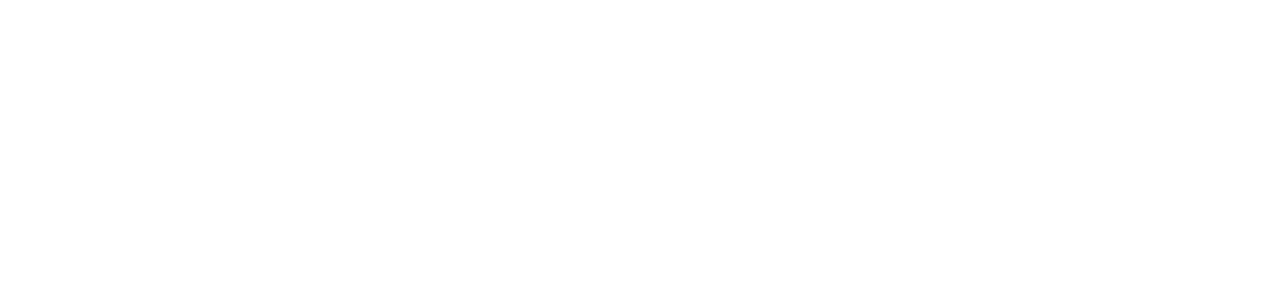
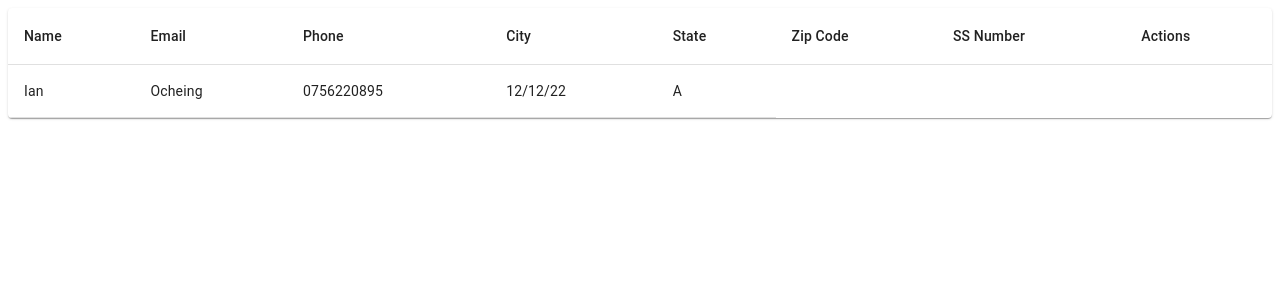
Before and after one commit to sazzad47/loan-app-server, a React (Create React App) app in the folder frontend/: page /admin/users in a window 1280 px wide. Before the commit this address had no page. Shown: the top 300 px of the page. Built offline with nearby package versions, Linux system fonts and the light colour scheme; no server answers.

Commit message:
Added page on admin side to list users

```diff
--- a/frontend/src/Admin.js
+++ b/frontend/src/Admin.js
@@ -72,6 +72,7 @@
         setEquifax(false);
         setEquifax(false);
         setTransUnion(false);
+        setReason('');
     }
 
     const handleFileChange = e => {
@@ -128,7 +129,7 @@
                     <br />
                 </div>
                 <>
-                    {creditReport ? (
+                    {(creditReport && selectedUser) ? (
                         <div>
                             <h1>
                                 Letter Wizard <span>(Aboubakar Camara)</span>
@@ -265,9 +266,9 @@
                                                 </TableHead>
                                                 <TableBody>
                                                     <TableRow>
-                                                        <TableCell></TableCell>
-                                                        <TableCell></TableCell>
-                                                        <TableCell></TableCell>
+                                                        <TableCell>{furnisher}</TableCell>
+                                                        <TableCell>Equifax, Exparian, Transunion</TableCell>
+                                                        <TableCell>{reason}</TableCell>
                                                         <TableCell>
                                                           {equifax && <NegativeDisplay />}
                                                         </TableCell>
@@ -308,7 +309,7 @@
                                 setSelectedLetter={setSelectedLetter}
                             />
                             {selectedLetter && (
-                                <RichTextEditor data={selectedLetter.letter} />
+                                <RichTextEditor data={selectedLetter.letter} selectedUser={selectedUser} />
                             )}
 
                             {/* <Button onClick={handleOpen}>Open modal</Button> */}
--- a/frontend/src/App.jsx
+++ b/frontend/src/App.jsx
@@ -1,6 +1,7 @@
-import PageTabs from "./Tabs";
-import Admin from "./Admin";
-import { BrowserRouter, Routes, Route } from "react-router-dom";
+import PageTabs from './Tabs';
+import Admin from './Admin';
+import UsersList from './components/admin/UsersList';
+import { BrowserRouter, Routes, Route } from 'react-router-dom';
 
 function App() {
     return (
@@ -11,6 +12,7 @@
                         <Route index element={<PageTabs />} />
                         <Route path="admin">
                             <Route index element={<Admin />} />
+                            <Route path="users" element={<UsersList />} />
                         </Route>
                     </Route>
                 </Routes>
--- a/frontend/src/components/admin/Navigation.jsx
+++ b/frontend/src/components/admin/Navigation.jsx
@@ -1,5 +1,5 @@
 import React from 'react';
-import { Box, AppBar, Toolbar, IconButton, Typography } from '@mui/material';
+import { Box, AppBar, Toolbar, IconButton, Typography, Button, Stack } from '@mui/material';
 import MenuIcon from '@mui/icons-material/Menu';
 
 const Navigation = () => {
@@ -19,10 +19,14 @@
                     <Typography
                         variant="h6"
                         component="div"
-                        sx={{ flexGrow: 1 }}
+                        sx={{ fontWeight: '700', border: '1px solid white', p: 0.5, borderRadius: 1  }}
                     >
                         Generate Letter
                     </Typography>
+
+
+                    <Button variant='text' sx={{color: '#f0f0f0', ml: 2}}>Users</Button>
+                    <Button variant='text' sx={{color: '#f0f0f0', ml: 2}}>Disputes</Button>
                 </Toolbar>
             </AppBar>
         </Box>
--- a/frontend/src/components/admin/RichTextEditor.jsx
+++ b/frontend/src/components/admin/RichTextEditor.jsx
@@ -3,8 +3,9 @@
 import ClassicEditor from '@ckeditor/ckeditor5-build-classic';
 import Papa from 'papaparse';
 import { csv } from '../../letters-data';
+import { monthsLookup } from '../lookups/months';
 
-const RichTextEditor = ({ data }) => {
+const RichTextEditor = ({ data, selectedUser }) => {
     const [text, setText] = useState();
 
     useEffect(() => {
@@ -15,9 +16,29 @@
 
         // interpolate the string
         const values = {
-            client_first_name: 'James',
-            client_last_name: 'Muhoro'
+            client_first_name: selectedUser.first_name,
+            client_last_name: selectedUser.last_name,
+            client_address: `${selectedUser.city}, ${selectedUser.zip_code}`,
+            ss_number: selectedUser.ss_number,
+            bdate: selectedUser.dob,
+            client_signature: `
+                <sapn style="font-style: italic;; font-weight: bold;">
+                    ${selectedUser.first_name} ${selectedUser.last_name}
+                </sapn>
+            `,
+            bureau_address: `
+                <div style="margin-top: 4px; margin-bottom: 4px">
+                    <p>Equifax Information Services LLC</p>
+                    <p>P.O Box 740256</p>
+                    <p>Atlanta, GA 30374-0258</p>
+                </div>
+            `,
+            curr_date: `
+                <p style="margin-top: 3px; margin-bottom: 3px;">${new Date().getDate()} ${monthsLookup[new Date().getMonth()]}, ${new Date().getFullYear()}</p>
+            `
         }
+
+        console.log('Selected', values);
         newString =  interpolateString(newString, values);
         setText(newString);
     }, [data]);
--- a/frontend/src/components/admin/UserSelect.jsx
+++ b/frontend/src/components/admin/UserSelect.jsx
@@ -29,11 +29,11 @@
                     disablePortal
                     id="combo-box-demo"
                     options={users}
-                    getOptionLabel={option => option['email']}
+                    getOptionLabel={option => `${option['first_name']} ${option['last_name']}`}
                     size="small"
                     renderOption={(props, option) => (
                         <li {...props} key={option.id}>
-                            {option.email}
+                            {`${option.first_name} ${option.last_name}`}
                         </li>
                     )}
                     sx={{ width: 300, mb: 2, marginTop: '12px'}}
--- /dev/null
+++ b/frontend/src/components/admin/UsersList.jsx
@@ -0,0 +1,66 @@
+import React, { useEffect, useState } from 'react';
+import {
+    Box,
+    TableContainer,
+    Table,
+    TableHead,
+    TableBody,
+    TableRow,
+    TableCell,
+} from '@mui/material';
+import Paper from '@mui/material/Paper';
+
+
+const UsersList = () => {
+    const [users, setUsers] = useState([]);
+    const [loading, setLoading] = useState(false);
+
+    useEffect(() => {
+        const url = 'http://localhost:5000/user';
+        setLoading(true);
+        fetch(url)
+            .then(res => res.json())
+            .then(data => {
+                setLoading(false);
+                setUsers(data);
+                console.log(data);
+            })
+            .catch(err => {
+                setLoading(false)
+                // alert('Error: Could not fetch list of users');
+                console.log(err);
+            });
+    }, []);
+
+    return (
+        <Box sx={{}}>
+            <TableContainer component={Paper}>
+                <Table sx={{ minWidth: 1050 }}>
+                    <TableHead>
+                        <TableRow>
+                            <TableCell>Name</TableCell>
+                            <TableCell>Email</TableCell>
+                            <TableCell>Phone</TableCell>
+                            <TableCell>City</TableCell>
+                            <TableCell>State</TableCell>
+                            <TableCell>Zip Code</TableCell>
+                            <TableCell>SS Number</TableCell>
+                            <TableCell>Actions</TableCell>
+                        </TableRow>
+                    </TableHead>
+                    <TableBody>
+                        <TableRow>
+                            <TableCell>Ian</TableCell>
+                            <TableCell>Ocheing</TableCell>
+                            <TableCell>0756220895</TableCell>
+                            <TableCell>12/12/22</TableCell>
+                            <TableCell>A</TableCell>
+                        </TableRow>
+                    </TableBody>
+                </Table>
+            </TableContainer>
+        </Box>
+    );
+};
+
+export default UsersList;
--- /dev/null
+++ b/frontend/src/components/lookups/months.js
@@ -0,0 +1,14 @@
+export const monthsLookup = {
+    0: 'Jan',
+    1: 'Feb',
+    2: 'Mar',
+    3: 'Apr',
+    4: 'May',
+    5: 'Jun',
+    6: 'Jul',
+    7: 'Aug',
+    8: 'Sep',
+    9: 'Oct',
+    10: 'Nov',
+    11: 'Dec',
+}
```
Also changed, not shown: frontend/src/components/admin/DisputesList.jsx (added), 1 other file (tests, documents, lock files or other folders). Lines whose indentation alone changed are shown as unchanged.
